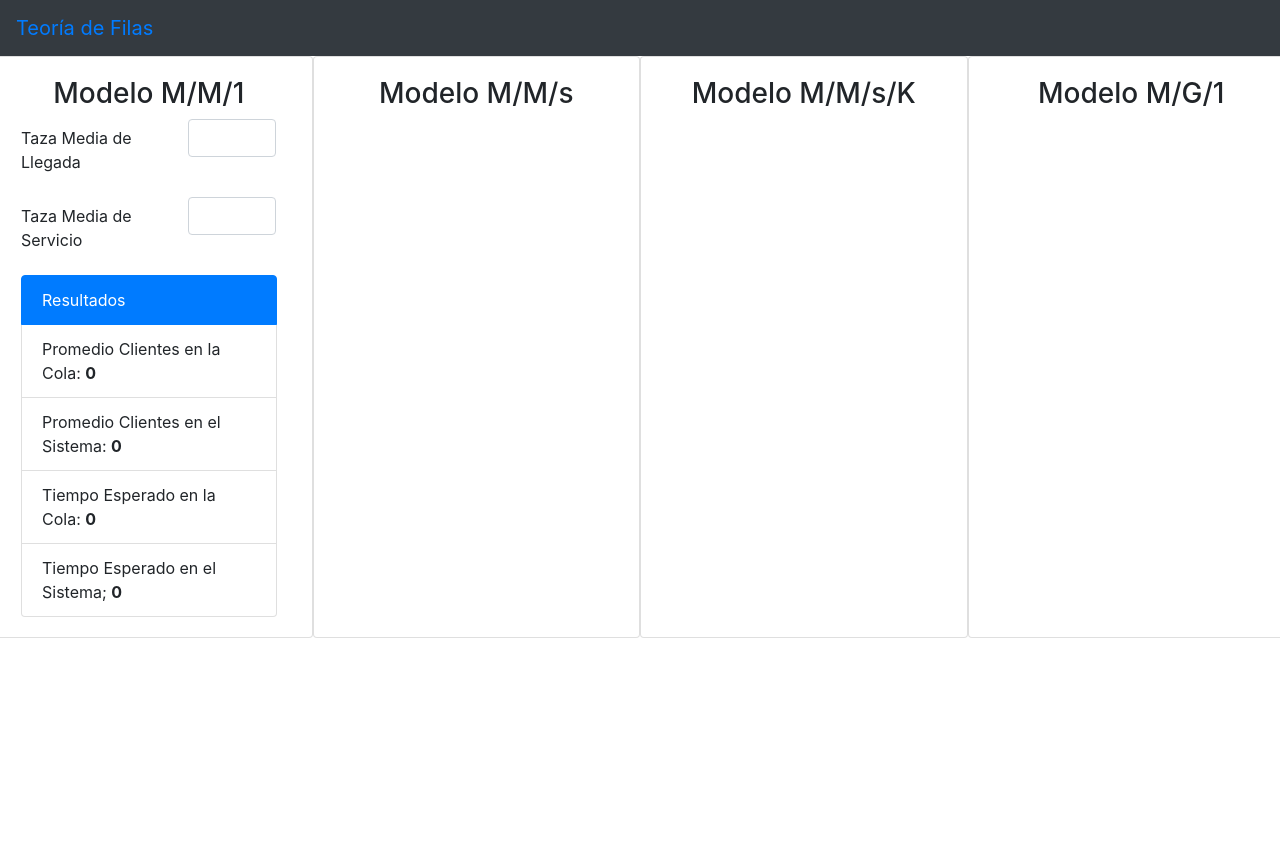
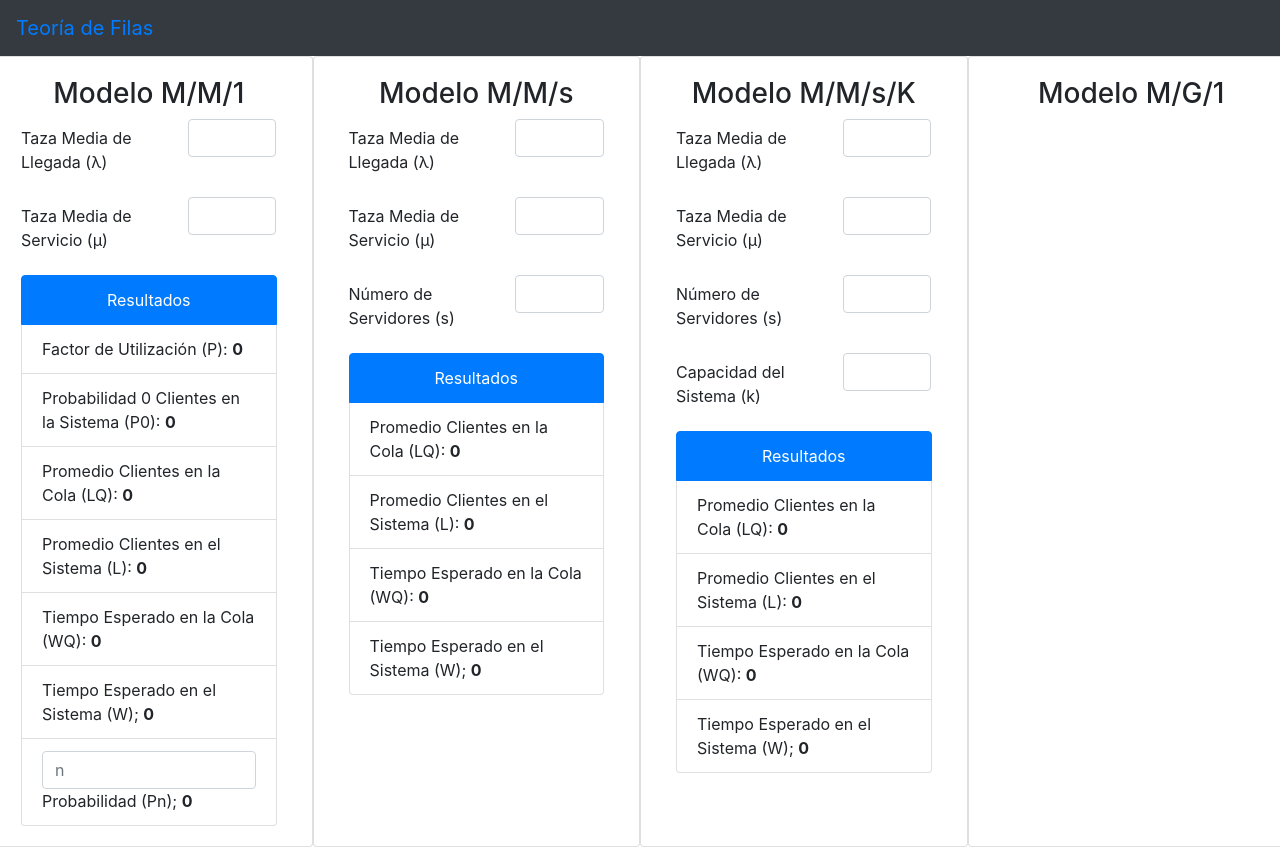
Before and after one commit to alfredopv/ProyectosM-todosCuantitativos, a React (Create React App) app in the folder proyecto2/: page / in a window 1280 px wide. Before the commit the page ends 800 px from the top, so only its background shows below. Built offline with nearby package versions, Linux system fonts and the light colour scheme.

Commit message:
Modelo M/M/s implementado

```diff
--- a/proyecto2/src/Components/ModeloMM1/ModeloMM1.js
+++ b/proyecto2/src/Components/ModeloMM1/ModeloMM1.js
@@ -3,6 +3,10 @@ import './ModeloMM1.css';
 
 const miu = 0;
 const lamda = 0;
+const p = 0;
+const p0 = 0;
+const n = 0;
+const pn = 0;
 const lq = 0;
 const l = 0;
 const wq = 0;
@@ -11,31 +15,75 @@ class ModeloMM1 extends Component {
 
   constructor(props){
     super(props);
-    this.state = { miu, lamda, lq, l, wq, w };
+    this.state = { miu, lamda, p, p0, lq, l, wq, w, n, pn };
     this.handleMiuChange = this.handleMiuChange.bind(this);
     this.handleLamdaChange = this.handleLamdaChange.bind(this);
+    this.handleNChange = this.handleNChange.bind(this);
     this.calcularLQ = this.calcularLQ.bind(this);
     this.calcularL = this.calcularL.bind(this);
     this.calcularWQ = this.calcularWQ.bind(this);
     this.calcularW = this.calcularW.bind(this);
+    this.calcularP = this.calcularP.bind(this);
+    this.calcularP0 = this.calcularP0.bind(this);
+    this.calcularPn = this.calcularPn.bind(this);
   }
 
   handleMiuChange (evt) {
     this.setState({ miu: evt.target.value }, () => {
+      this.calcularP();
+      this.calcularP0();
       this.calcularLQ();
       this.calcularL();
       this.calcularWQ();
       this.calcularW();
+      if(this.state.lamda <= this.state.miu){
+        this.setState({ pn: 0 });
+        document.getElementById("inputN").value = "";
+      }
     });
   }
 
   handleLamdaChange (evt) {
     this.setState({ lamda: evt.target.value }, () => {
+      this.calcularP();
+      this.calcularP0();
       this.calcularLQ();
       this.calcularL();
       this.calcularWQ();
       this.calcularW();
+      if(this.state.lamda <= this.state.miu){
+        this.setState({ pn: 0 });
+        document.getElementById("inputN").value = "";
+      }
     });
+  }
+
+  handleNChange (evt) {
+    this.setState({ n: evt.target.value }, () => {
+      this.calcularPn();
+    });
+  }
+
+  calcularP(){
+    const lamda = this.state.lamda;
+    const miu = this.state.miu;
+    let resultado = 0;
+    resultado = lamda / miu;
+    this.setState({ p: resultado.toFixed(5) })
+    return resultado.toFixed(5);
+  }
+
+  calcularP0(){
+    let resultado = 1 - this.calcularP();
+    this.setState({ p0: resultado.toFixed(5) })
+  }
+
+  calcularPn(){
+    const lamda = this.state.lamda;
+    const miu = this.state.miu;
+    const n = this.state.n;
+    let resultado = (1 - (lamda/miu))*(Math.pow(lamda/miu,n));
+    this.setState({ pn: resultado.toFixed(5) })
   }
 
 
@@ -43,72 +91,32 @@ class ModeloMM1 extends Component {
     const lamda = this.state.lamda;
     const miu = this.state.miu;
     let resultado;
-    if(miu === 0){
-      resultado = "INF";
-    }else if(lamda < 0 || miu < 0){
-      resultado = "---";
-    }else if(miu === lamda){
-      resultado = "INF";
-    }else if(miu < lamda){
-      resultado = "---";
-    }else{
     resultado = (Math.pow(lamda,2)) / (miu * (miu - lamda));
-    }
-    this.setState({ lq: resultado })
+    this.setState({ lq: resultado.toFixed(5) })
   }
 
   calcularL(){
     const lamda = this.state.lamda;
     const miu = this.state.miu;
     let resultado;
-    if(miu === lamda){
-      resultado = "INF";
-    }else if(miu === 0){
-      resultado = "INF";
-    }else if(miu < lamda){
-      resultado = "---";
-    }else if(lamda < 0 || miu < 0){
-      resultado = "---";
-    }else{
     resultado = lamda / (miu - lamda);
-    }
-    this.setState({ l: resultado })
+    this.setState({ l: resultado.toFixed(5) })
   }
 
   calcularWQ(){
     const lamda = this.state.lamda;
     const miu = this.state.miu;
     let resultado;
-    if(miu === 0){
-      resultado = "INF";
-    }else if(lamda < 0 || miu < 0){
-      resultado = "---";
-    }else if(miu === lamda){
-      resultado = "INF";
-    }else if(miu < lamda){
-      resultado = "---";
-    }else{
     resultado = lamda / (miu * (miu - lamda));
-    }
-    this.setState({ wq: resultado })
+    this.setState({ wq: resultado.toFixed(5) })
   }
 
   calcularW(){
     const lamda = this.state.lamda;
     const miu = this.state.miu;
     let resultado;
-    if(miu === 0){
-      resultado = "INF";
-    }else if(lamda < 0 || miu < 0){
-      resultado = "---";
-    }else if(miu === lamda){
-      resultado = "INF";
-    }else if(miu < lamda){
-      resultado = "---";
-    }else{
     resultado = 1 / (miu - lamda);
-    }
-    this.setState({ w: resultado })
+    this.setState({ w: resultado.toFixed(5) })
   }
 
 
@@ -120,25 +128,36 @@ class ModeloMM1 extends Component {
           <h3 className="text-center">Modelo M/M/1</h3>
           <form>
             <div className="form-group row">
-              <label for="example-text-input" className="col-md-7 col-form-label">Taza Media de Llegada</label>
+              <label for="example-text-input" className="col-md-7 col-form-label">Taza Media de Llegada (λ)</label>
               <div className="col-md-5">
                 <input className="form-control" type="number" min="1" id="example-text-input" onChange={this.handleLamdaChange} />
               </div>
             </div>
             <div className="form-group row">
-              <label for="example-text-input" className="col-md-7 col-form-label">Taza Media de Servicio</label>
+              <label for="example-text-input" className="col-md-7 col-form-label">Taza Media de Servicio (μ)</label>
               <div className="col-md-5">
                 <input className="form-control" type="number" min="1" id="example-text-input" onChange={this.handleMiuChange}/>
               </div>
             </div>
           </form>
+          { this.state.lamda > this.state.miu ?
+            <div class="alert alert-danger" role="alert">
+              Sistema no estable
+            </div> :
               <ul className="list-group">
-            <li className="list-group-item active">Resultados</li>
-            <li className="list-group-item">Promedio Clientes en la Cola: <strong>{ this.state.lq }</strong></li>
-            <li className="list-group-item">Promedio Clientes en el Sistema: <strong>{ this.state.l }</strong></li>
-            <li className="list-group-item">Tiempo Esperado en la Cola: <strong>{ this.state.wq }</strong></li>
-            <li className="list-group-item">Tiempo Esperado en el Sistema; <strong>{ this.state.w }</strong></li>
+                <li className="list-group-item active text-center">Resultados</li>
+                <li className="list-group-item">Factor de Utilización (Ρ): <strong>{ this.state.p }</strong></li>
+                <li className="list-group-item">Probabilidad 0 Clientes en la Sistema (P0): <strong>{ this.state.p0 }</strong></li>
+                <li className="list-group-item">Promedio Clientes en la Cola (LQ): <strong>{ this.state.lq }</strong></li>
+                <li className="list-group-item">Promedio Clientes en el Sistema (L): <strong>{ this.state.l }</strong></li>
+                <li className="list-group-item">Tiempo Esperado en la Cola (WQ): <strong>{ this.state.wq }</strong></li>
+                <li className="list-group-item">Tiempo Esperado en el Sistema (W); <strong>{ this.state.w }</strong></li>
+                <li className="list-group-item">
+                  <input className="form-control" type="number" min="1" id="inputN" placeholder="n" onChange={this.handleNChange}/>
+                  Probabilidad (Pn); <strong>{ this.state.pn }</strong>
+                </li>
               </ul>
+            }
         </div>
       </div>
     );
--- a/proyecto2/src/Components/ModeloMMS/ModeloMMS.js
+++ b/proyecto2/src/Components/ModeloMMS/ModeloMMS.js
@@ -1,10 +1,113 @@
 import React, { Component } from 'react';
 import './ModeloMMS.css'
 
+const miu = 0;
+const lamda = 0;
+const servidores = 0;
+const lq = 0;
+const l = 0;
+const wq = 0;
+const w = 0;
 class ModeloMMS extends Component {
 
   constructor(props){
     super(props);
+    this.state = { miu, lamda, servidores, lq, l, wq, w }
+    this.handleMiuChange = this.handleMiuChange.bind(this);
+    this.handleLamdaChange = this.handleLamdaChange.bind(this);
+    this.handleServidoresChange = this.handleServidoresChange.bind(this);
+    this.calcularP0 = this.calcularP0.bind(this);
+    this.factorial = this.factorial.bind(this);
+    this.calcularLQ = this.calcularLQ.bind(this);
+    this.calcularL = this.calcularL.bind(this);
+    this.calcularWQ = this.calcularWQ.bind(this);
+    this.calcularW = this.calcularW.bind(this);
+  }
+
+  factorial(n){
+    let res = 1;
+    while(n > 0){
+      res = res * n;
+      n = n-1;
+    }
+    return res;
+  }
+
+  calcularP0(){
+    const lamda = this.state.lamda;
+    const miu = this.state.miu;
+    const servidores = this.state.servidores;
+    let sumatoria = 0;
+    let multiplicacion = 0;
+    let p0;
+    for(let i = 0; i < servidores; i++){
+      sumatoria = sumatoria + (Math.pow(lamda/miu,i)/this.factorial(i))
+    }
+    let factor1 = (Math.pow(lamda/miu,servidores)/this.factorial(servidores))
+    let factor2 = (servidores*miu)/(servidores*miu-lamda)
+    multiplicacion = factor1*factor2;
+    p0 = 1/(sumatoria + multiplicacion)
+    return p0;
+  }
+
+  handleMiuChange( evt ){
+    this.setState({ miu: evt.target.value }, () =>{
+      this.calcularLQ();
+      this.calcularL();
+      this.calcularWQ();
+      this.calcularW();
+    });
+  }
+  handleLamdaChange( evt ){
+    this.setState({ lamda: evt.target.value }, () =>{
+      this.calcularLQ();
+      this.calcularL();
+      this.calcularWQ();
+      this.calcularW();
+    });
+  }
+  handleServidoresChange( evt ){
+    this.setState({ servidores: evt.target.value }, () =>{
+      this.calcularLQ();
+      this.calcularL();
+      this.calcularWQ();
+      this.calcularW();
+    });
+  }
+
+  calcularLQ(){
+    const lamda = this.state.lamda;
+    const miu = this.state.miu;
+    const servidores = this.state.servidores;
+    const p0 = this.calcularP0();
+    let numerador = 0;
+    let denominador = 0;
+    let resultado = 0;
+    numerador = Math.pow(lamda/miu,servidores)*lamda*miu*p0;
+    denominador = this.factorial(servidores-1)*Math.pow(servidores*miu-lamda,2);
+    resultado = numerador/denominador;
+    this.setState({ lq: resultado })
+    return resultado;
+  }
+  calcularL(){
+    const lamda = this.state.lamda;
+    const miu = this.state.miu;
+    const lq = this.calcularLQ();
+    let resultado = lq + (lamda/miu);
+    this.setState({ l: resultado })
+  }
+  calcularWQ(){
+    const lamda = this.state.lamda;
+    const lq = this.calcularLQ();
+    let resultado = lq / lamda;
+    this.setState({ wq: resultado })
+    return resultado;
+  }
+  calcularW(){
+    const miu = this.state.miu;
+    const wq = this.calcularWQ();
+    let resultado = wq + (1/miu);
+    this.setState({ w: resultado })
   }
 
   render() {
@@ -12,6 +115,33 @@ class ModeloMMS extends Component {
       <div className="col-md-3 card" >
         <div className="card-body">
           <h3 className="text-center">Modelo M/M/s</h3>
+          <form>
+            <div className="form-group row">
+              <label for="example-text-input" className="col-md-7 col-form-label">Taza Media de Llegada (λ)</label>
+              <div className="col-md-5">
+                <input className="form-control" type="number" min="1" id="example-text-input" onChange={this.handleLamdaChange} />
+              </div>
+            </div>
+            <div className="form-group row">
+              <label for="example-text-input" className="col-md-7 col-form-label">Taza Media de Servicio (μ)</label>
+              <div className="col-md-5">
+                <input className="form-control" type="number" min="1" id="example-text-input" onChange={this.handleMiuChange} />
+              </div>
+            </div>
+            <div className="form-group row">
+              <label for="example-text-input" className="col-md-7 col-form-label">Número de Servidores (s)</label>
+              <div className="col-md-5">
+                <input className="form-control" type="number" min="2" id="example-text-input" onChange={this.handleServidoresChange} />
+              </div>
+            </div>
+          </form>
+          <ul className="list-group">
+            <li className="list-group-item active text-center">Resultados</li>
+            <li className="list-group-item">Promedio Clientes en la Cola (LQ): <strong>{ this.state.lq }</strong></li>
+            <li className="list-group-item">Promedio Clientes en el Sistema (L): <strong>{ this.state.l }</strong></li>
+            <li className="list-group-item">Tiempo Esperado en la Cola (WQ): <strong>{ this.state.wq }</strong></li>
+            <li className="list-group-item">Tiempo Esperado en el Sistema (W); <strong>{ this.state.w }</strong></li>
+          </ul>
         </div>
       </div>
     );
--- a/proyecto2/src/Components/ModeloMMSK/ModeloMMSK.js
+++ b/proyecto2/src/Components/ModeloMMSK/ModeloMMSK.js
@@ -1,10 +1,36 @@
 import React, { Component } from 'react';
 import './ModeloMMSK.css'
 
+const miu = 0;
+const lamda = 0;
+const servidores = 0;
+const k = 0;
+const lq = 0;
+const l = 0;
+const wq = 0;
+const w = 0;
 class ModeloMMSK extends Component {
 
   constructor(props){
     super(props);
+    this.state = { miu, lamda, servidores, k, lq, l, wq, w }
+    this.handleMiuChange = this.handleMiuChange.bind(this);
+    this.handleLamdaChange = this.handleLamdaChange.bind(this);
+    this.handleServidoresChange = this.handleServidoresChange.bind(this);
+    this.handleKChange = this.handleKChange.bind(this);
+  }
+
+  handleMiuChange( evt ){
+    this.setState({ miu: evt.target.value });
+  }
+  handleLamdaChange( evt ){
+    this.setState({ lamda: evt.target.value });
+  }
+  handleServidoresChange( evt ){
+    this.setState({ servidores: evt.target.value });
+  }
+  handleKChange( evt ){
+    this.setState({ k: evt.target.value });
   }
 
   render() {
@@ -12,6 +38,39 @@ class ModeloMMSK extends Component {
       <div className="col-md-3 card" >
         <div className="card-body">
           <h3 className="text-center">Modelo M/M/s/K</h3>
+          <form>
+            <div className="form-group row">
+              <label for="example-text-input" className="col-md-7 col-form-label">Taza Media de Llegada (λ)</label>
+              <div className="col-md-5">
+                <input className="form-control" type="number" min="1" id="example-text-input" onChange={this.handleLamdaChange} />
+              </div>
+            </div>
+            <div className="form-group row">
+              <label for="example-text-input" className="col-md-7 col-form-label">Taza Media de Servicio (μ)</label>
+              <div className="col-md-5">
+                <input className="form-control" type="number" min="1" id="example-text-input" onChange={this.handleMiuChange} />
+              </div>
+            </div>
+            <div className="form-group row">
+              <label for="example-text-input" className="col-md-7 col-form-label">Número de Servidores (s)</label>
+              <div className="col-md-5">
+                <input className="form-control" type="number" min="2" id="example-text-input" onChange={this.handleServidoresChange} />
+              </div>
+            </div>
+            <div className="form-group row">
+              <label for="example-text-input" className="col-md-7 col-form-label">Capacidad del Sistema (k)</label>
+              <div className="col-md-5">
+                <input className="form-control" type="number" min="2" id="example-text-input" onChange={this.handleKChange} />
+              </div>
+            </div>
+          </form>
+          <ul className="list-group">
+            <li className="list-group-item active text-center">Resultados</li>
+            <li className="list-group-item">Promedio Clientes en la Cola (LQ): <strong>{ this.state.lq }</strong></li>
+            <li className="list-group-item">Promedio Clientes en el Sistema (L): <strong>{ this.state.l }</strong></li>
+            <li className="list-group-item">Tiempo Esperado en la Cola (WQ): <strong>{ this.state.wq }</strong></li>
+            <li className="list-group-item">Tiempo Esperado en el Sistema (W); <strong>{ this.state.w }</strong></li>
+          </ul>
         </div>
       </div>
     );
```
Lines whose indentation alone changed are shown as unchanged.
